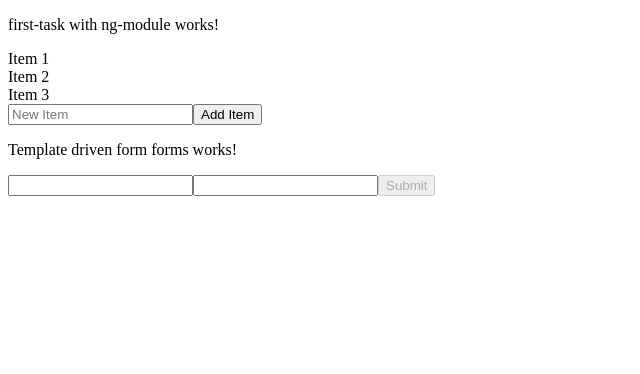
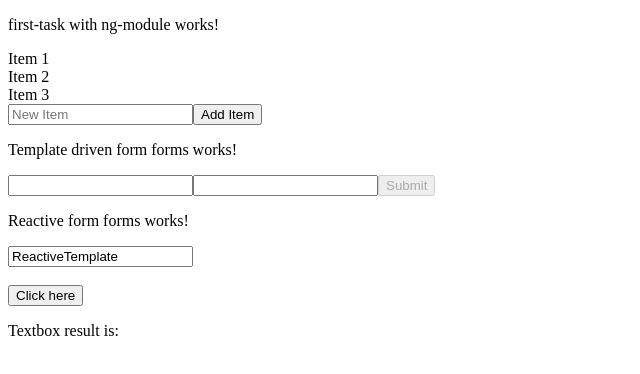
Before and after one commit to kuldipcode/paruluniversity-meanstack, an Angular app: page / in a window 1280 px wide. Shown: the top 374 px of the page, without its empty margins (0-640 px from the left). Built offline with nearby package versions, Linux system fonts and the light colour scheme.

Commit message:
Reactive form

```diff
--- a/src/app/forms/forms.component.html
+++ b/src/app/forms/forms.component.html
@@ -1,6 +1,17 @@
 <p>Template driven form forms works!</p>
-<form #myForm="ngForm" (ngSubmit)="onClickSubmit(myForm.value)">
+<form #myForm="ngForm" (ngSubmit)="onTemplateClickSubmit(myForm.value)">
     <input type="text" name="username" ngModel required>
     <input type="password" name="password" ngModel required>
     <button type="submit" [disabled]="!myForm.valid">Submit</button>
   </form>
+  <p>Reactive form forms works!</p>
+  <div>
+    <form [formGroup]="formdata" (ngSubmit)="onClickSubmit(formdata.value)" >
+       <input type= "text"  name="userName" placeholder="userName"
+          formControlName = "userName">
+       <br/>
+       <br/>
+       <input type="submit"  value="Click here">
+    </form>
+ </div>
+ <p> Textbox result is: {{userName}} </p>
--- a/src/app/forms/forms.component.ts
+++ b/src/app/forms/forms.component.ts
@@ -1,12 +1,22 @@
-import { Component } from '@angular/core';
+import { Component, OnInit} from '@angular/core';
+import { FormGroup, FormControl } from '@angular/forms';
 
 @Component({
   selector: 'app-forms',
   templateUrl: './forms.component.html',
   styleUrl: './forms.component.css'
 })
-export class FormsComponent {
-  onClickSubmit(result:any) {
+export class FormsComponent implements OnInit {
+   userName:any;
+   formdata:any;
+   ngOnInit() {
+      this.formdata = new FormGroup({
+         userName: new FormControl("ReactiveTemplate")
+      });
+   }
+   onClickSubmit(data:any) {this.userName = data.userName;}
+
+  onTemplateClickSubmit(result:any) {
     console.log("You have entered : " + result.username);
  }
 }
```
